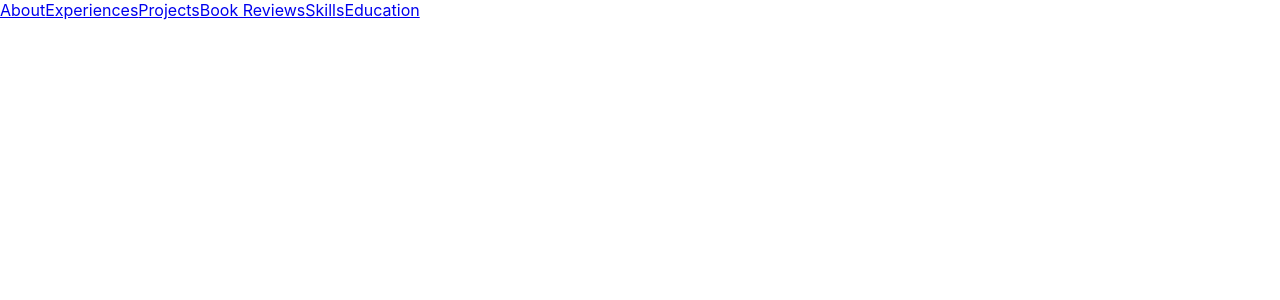
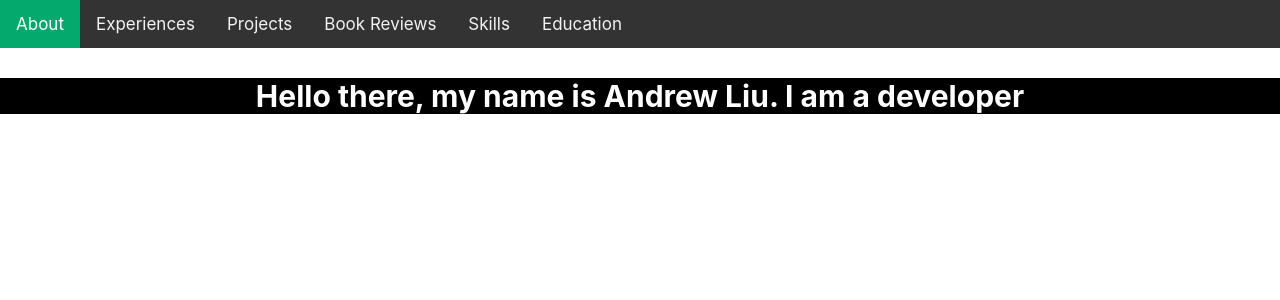
Before and after one commit to AndrewLiu12/portfolio, a React (Create React App) app: page / in a window 1280 px wide. Shown: the top 300 px of the page. Built offline with nearby package versions, Linux system fonts and the light colour scheme.

Commit message:
adding an intro page

```diff
--- a/src/App.tsx
+++ b/src/App.tsx
@@ -1,18 +1,12 @@
-import React from 'react';
-import logo from './logo.svg';
 import './App.css';
+import NavBar from './NavBar/NavBar'
+import Intro from './Intro/Intro'
 
 function App() {
   return (
-    <div className="topnav">
-      <nav id="header">
-        <a className="nav active" href="#about">About</a>
-        <a className="nav" href="#experiences">Experiences</a>
-        <a className="nav" href="#projects">Projects</a>
-        <a className="nav" href="#bookReviews">Book Reviews</a>
-        <a className="nav" href="#skills">Skills</a>
-        <a className="nav" href="#education">Education</a>
-      </nav>
+    <div>
+      <NavBar />
+      <Intro />
     </div>
   );
 }
--- /dev/null
+++ b/src/Intro/Intro.css
@@ -0,0 +1,6 @@
+.intro {
+    text-align: center;
+    background: black;
+    color: white;
+    font-size: 30px;
+}
--- /dev/null
+++ b/src/Intro/Intro.tsx
@@ -0,0 +1,15 @@
+import './Intro.css'
+
+export default function Intro() {
+    return (
+        <section className="intro">
+            <div>
+                <p>
+                    <span>
+                        <b>Hello there, my name is Andrew Liu. I am a developer</b>
+                    </span>
+                </p>
+            </div>
+        </section>
+    )
+}
--- /dev/null
+++ b/src/NavBar/NavBar.css
@@ -0,0 +1,27 @@
+/* Add a black background color to the top navigation */
+.topnav {
+    background-color: #333;
+    overflow: hidden;
+}
+
+/* Style the links inside the navigation bar */
+.topnav a {
+    float: left;
+    color: #f2f2f2;
+    text-align: center;
+    padding: 14px 16px;
+    text-decoration: none;
+    font-size: 17px;
+}
+
+/* Change the color of links on hover */
+.topnav a:hover {
+    background-color: #ddd;
+    color: black;
+}
+
+/* Add a color to the active/current link */
+.topnav a.active {
+    background-color: #04AA6D;
+    color: white;
+}
--- /dev/null
+++ b/src/NavBar/NavBar.tsx
@@ -0,0 +1,16 @@
+import './NavBar.css'
+
+export default function NavBar() {
+    return (
+        <div className="topnav">
+            <nav id="header">
+                <a className="nav active" href="#about">About</a>
+                <a className="nav" href="#experiences">Experiences</a>
+                <a className="nav" href="#projects">Projects</a>
+                <a className="nav" href="#bookReviews">Book Reviews</a>
+                <a className="nav" href="#skills">Skills</a>
+                <a className="nav" href="#education">Education</a>
+            </nav>
+        </div>
+    )
+}
```
Also changed, not shown: 1 other file (tests, documents, lock files or other folders).
